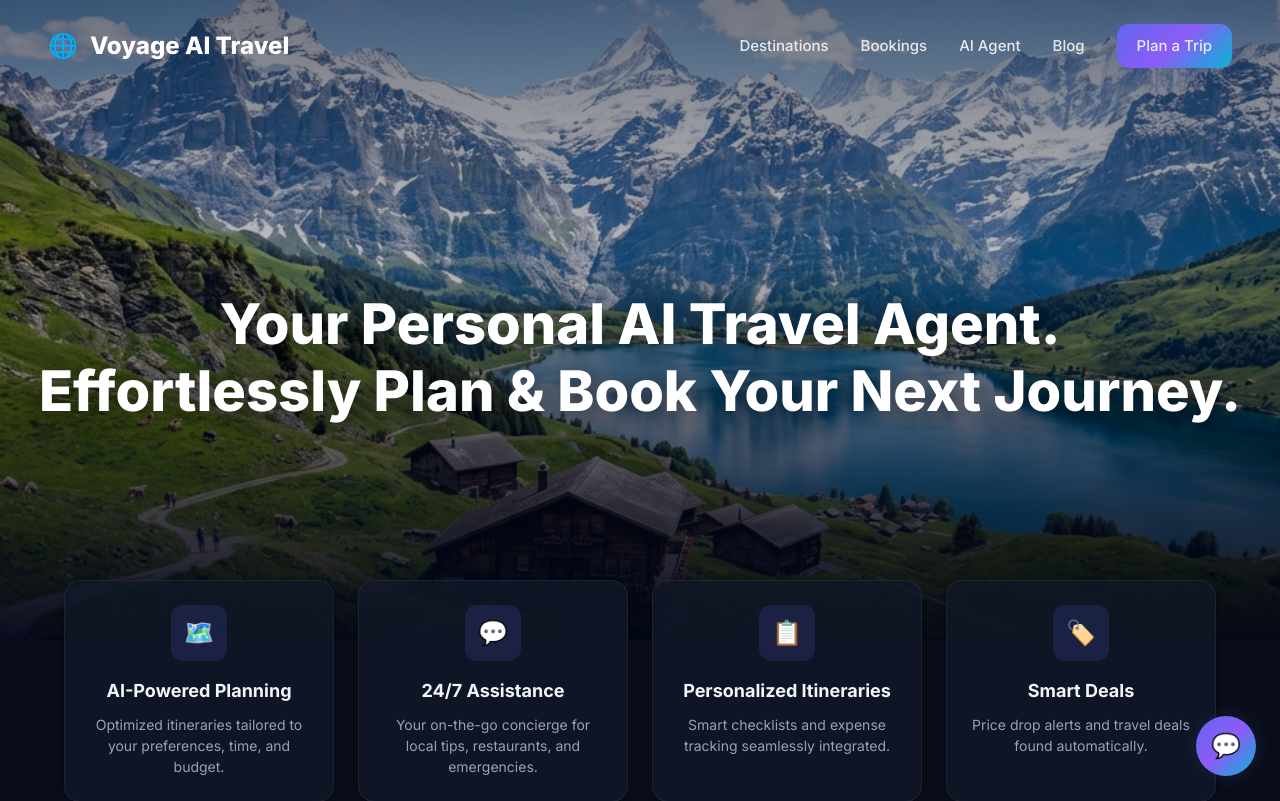
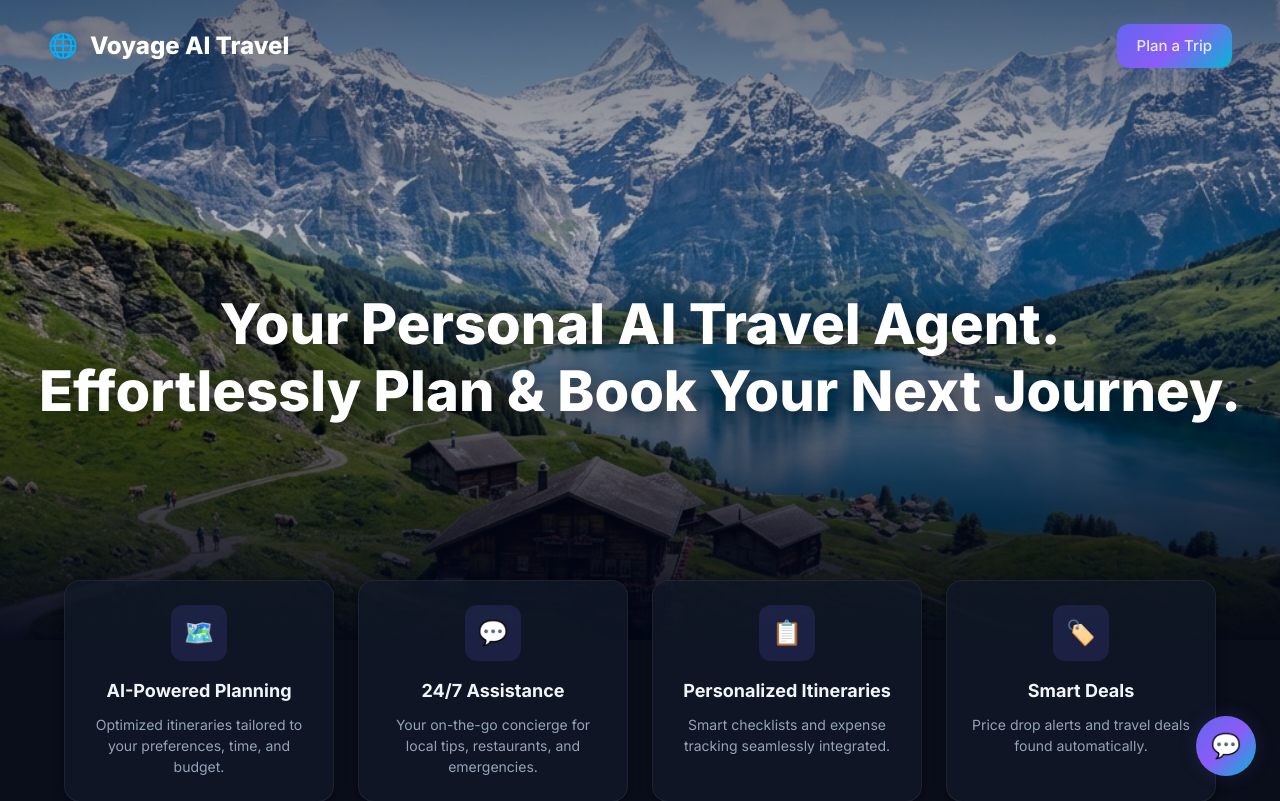
Before and after one commit to RazvanF7/Ai-travel-Agent, a Django app: page / in a window 1280 px wide. Shown: the top 801 px of the page. Run offline with Django 5.2, Linux system fonts and the light colour scheme; parts of the project's set-up code (start-up, migrations or seed data) failed here and were passed over.

Commit message:
removed some buttons

```diff
--- a/backend/templates/landing.html
+++ b/backend/templates/landing.html
@@ -14,10 +14,6 @@
         <span>🌐</span> Voyage AI Travel
       </div>
       <nav class="hero-nav">
-        <a href="#destinations">Destinations</a>
-        <a href="#how-it-works">Bookings</a>
-        <a href="#ai">AI Agent</a>
-        <a href="#blog">Blog</a>
         <a class="btn btn-primary" href="{% if request.user.is_authenticated %}{% url 'dashboard' %}{% else %}{% url 'login' %}{% endif %}">Plan a Trip</a>
       </nav>
     </header>
```
